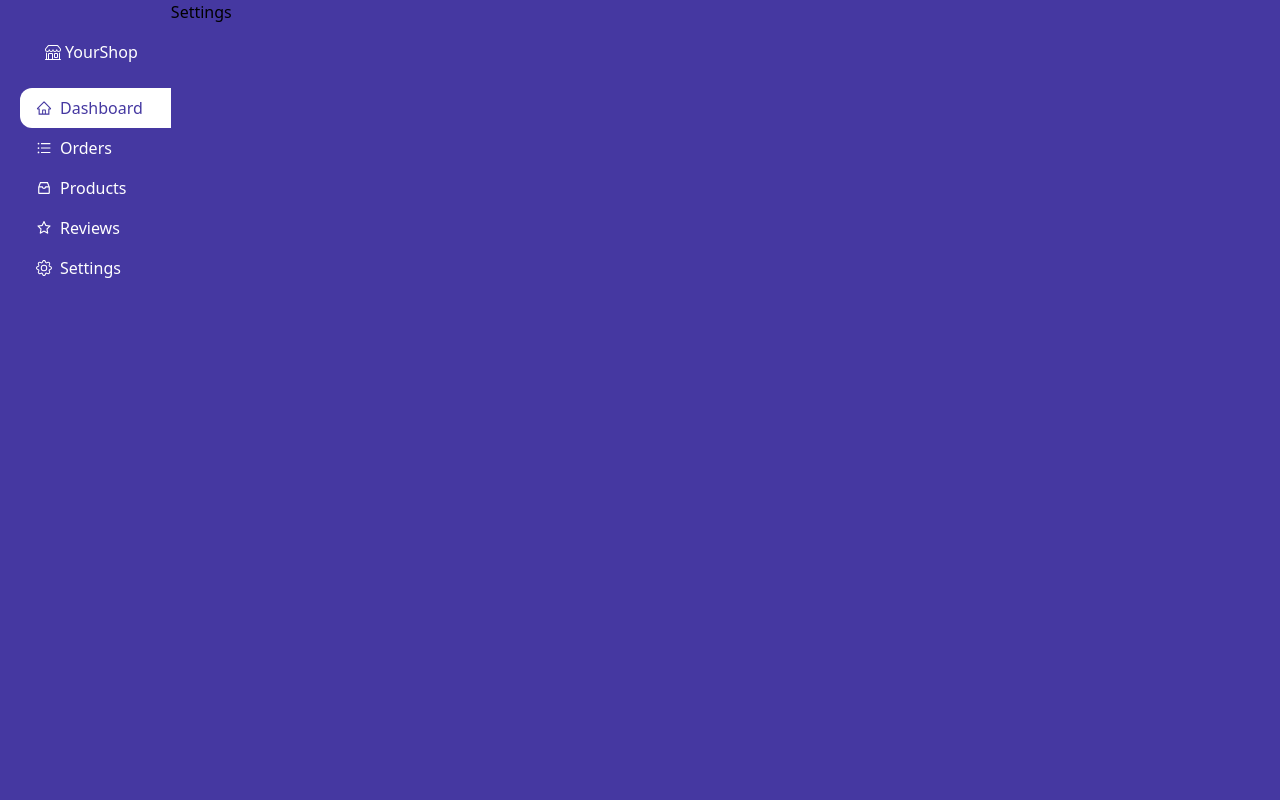
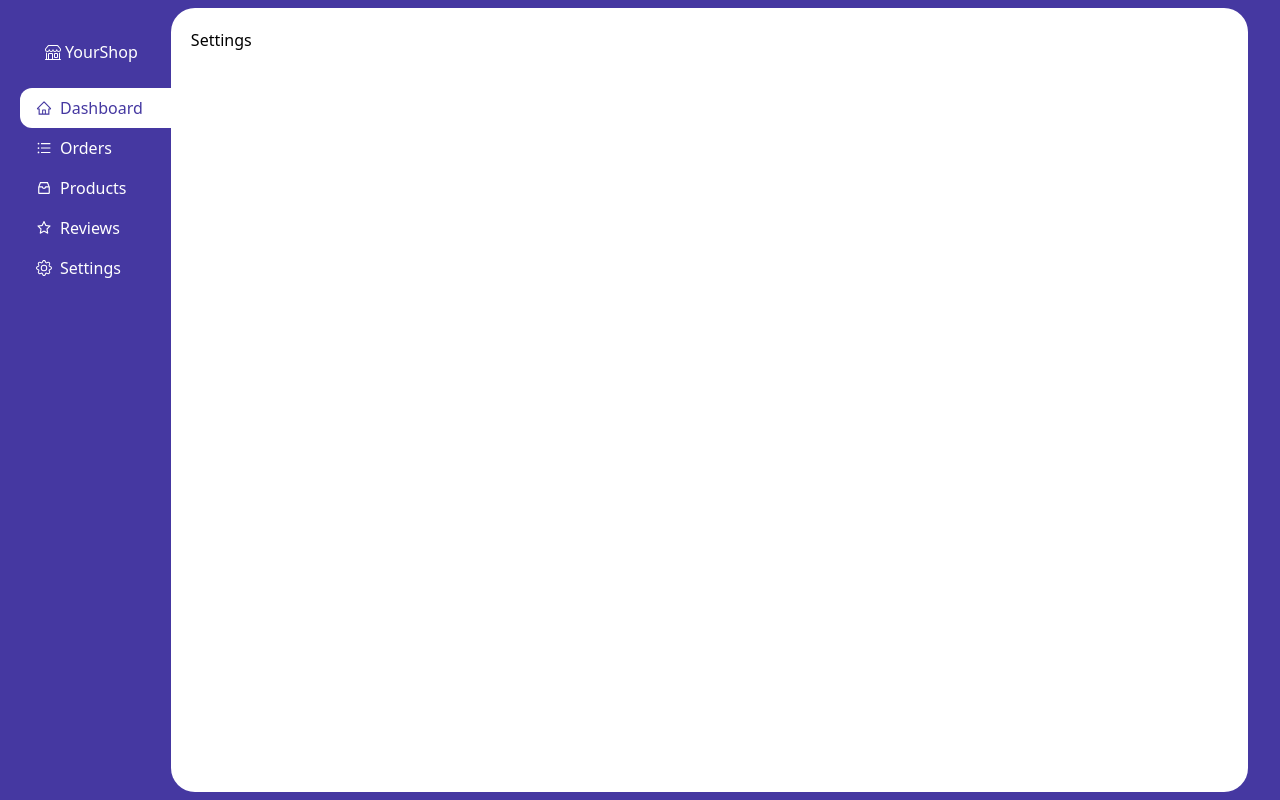
Before and after one commit to gift56/dashboard, a React (Vite) app: page /settings in a window 1280 px wide. Built offline with nearby package versions, Linux system fonts and the light colour scheme.

Commit message:
added classNames

```diff
--- a/src/Page/Settings.jsx
+++ b/src/Page/Settings.jsx
@@ -2,7 +2,7 @@ import React from 'react'
 
 const Settings = () => {
   return (
-    <div>
+    <div className="p-5 w-full bg-white my-2 mr-8 rounded-3xl">
       Settings
     </div>
   )
```
